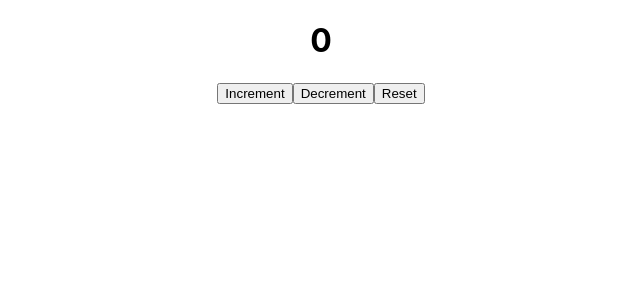
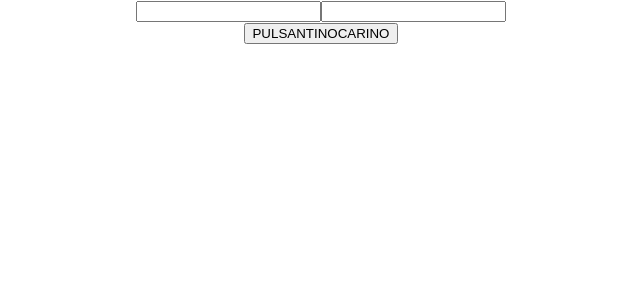
Before and after one commit to Underscore2/EserciziReact, a React (Create React App) app in the folder esercizio/: page / in a window 1280 px wide. Shown: the top 300 px of the page, without its empty margins (319-959 px from the left). Built offline with nearby package versions, Linux system fonts and the light colour scheme.

Commit message:
Custom 02 - Done

```diff
--- a/esercizio/src/App.js
+++ b/esercizio/src/App.js
@@ -1,10 +1,11 @@
 import './App.css';
-import Counter from './Counter';
+import Forms from './Forms';
+
 
 function App() {
   return (
     <div className="App">
-     <Counter/>
+      <Forms/>
     </div>
   );
 }
--- a/esercizio/src/Counter.js
+++ /dev/null
@@ -1,13 +0,0 @@
-import React from "react";
-import { useCounter } from "./useCounter";
-export default function Counter(){
-    const {increment,decrement,reset,counter}=useCounter()
-    return(
-        <>
-        <h1>{counter}</h1>
-        <button onClick={increment}>Increment</button>
-        <button onClick={decrement}>Decrement</button>
-        <button onClick={reset}>Reset</button>
-        </>
-    )
-}
--- /dev/null
+++ b/esercizio/src/Forms.js
@@ -0,0 +1,15 @@
+import React from "react";
+import { useInputTracker } from "./useInputTracker";
+export default function Forms() {
+const {username,password,tellMeInputValue,inputHandler} = useInputTracker()
+
+    return (
+        <>
+            <form id="prova">
+                <input type='text' name='username' onChange={inputHandler} value={username}></input>
+                <input type='password' name='password' onChange={inputHandler} value={password}></input>
+            </form>
+            <button onClick={tellMeInputValue}>PULSANTINOCARINO</button>
+        </>
+    )
+}
--- a/esercizio/src/useCounter.js
+++ /dev/null
@@ -1,21 +0,0 @@
-import {useState} from 'react'
-
-export function useCounter(initialValue=0){
-
-const [counter,setCounter]=useState(initialValue);
-
-function increment(){
-    setCounter(c => c + 1)
-}
-
-function decrement(){
-    setCounter(c=>c-1)
-}
-
-function reset(){
-    setCounter(initialValue)
-}
-
-return {increment,decrement,reset,counter}
-
-}
--- /dev/null
+++ b/esercizio/src/useInputTracker.js
@@ -0,0 +1,22 @@
+import { useState } from "react";
+export function useInputTracker() {
+
+    const [username, setUsername] = useState('')
+    const [password, setPassword] = useState('')
+
+    function inputHandler(event) {
+        event.target.name === 'username'
+            ? setUsername(event.target.value)
+            : setPassword(event.target.value);
+    }
+    function tellMeInputValue(event) {
+        event.preventDefault()
+        let username = document.querySelector('#prova').firstChild.value;
+        let password = document.querySelector('#prova').lastChild.value;
+        console.log(`Username: ${username}`)
+        console.log(`Password: ${password}`)
+
+    }
+
+    return {username,password,tellMeInputValue,inputHandler}
+}
```
